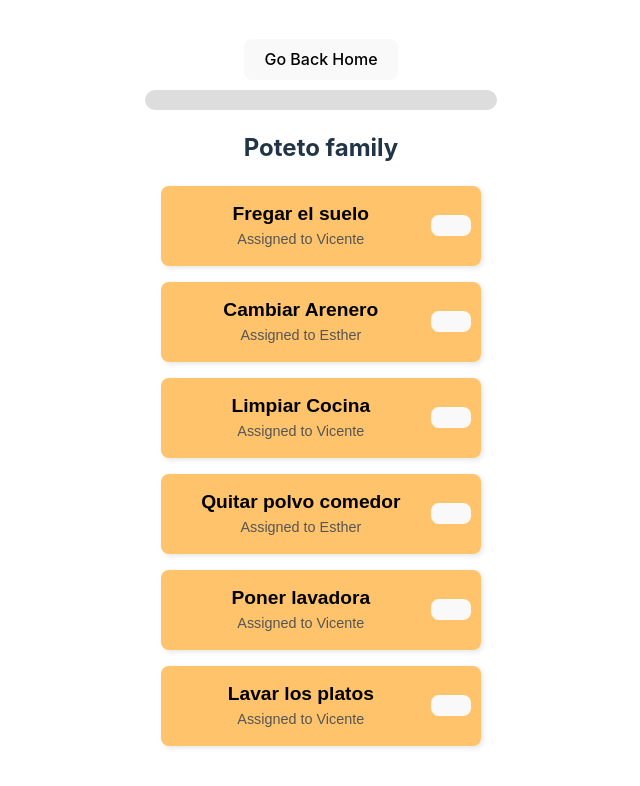
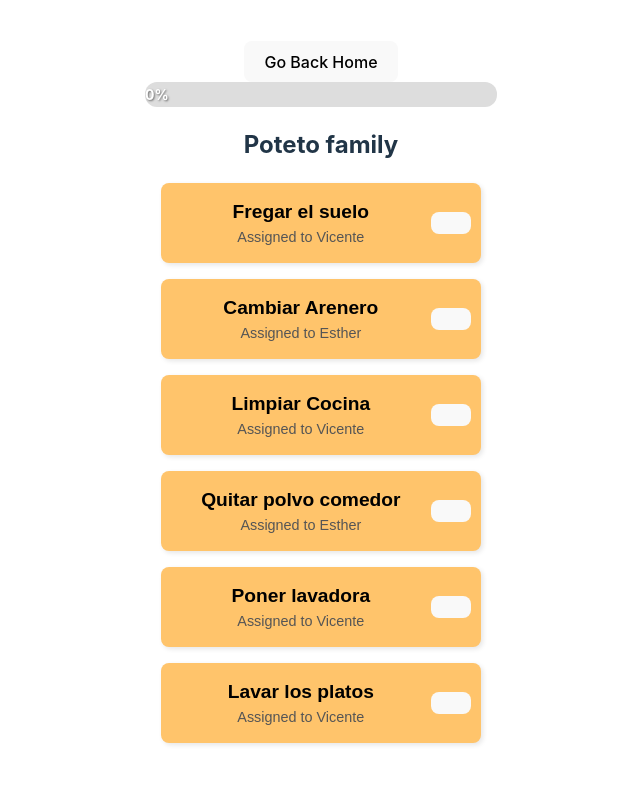
Before and after one commit to MemoryLeakInc/KuniLingo, a React (Vite) app: page /task-board-test in a window 1280 px wide. Shown: the top 786 px of the page, without its empty margins (319-959 px from the left). Built offline with nearby package versions, Linux system fonts and the light colour scheme.

Commit message:
add conditional style to progressbar

```diff
--- a/src/components/ProgressBar/ProgressBar.css
+++ b/src/components/ProgressBar/ProgressBar.css
@@ -1,10 +1,9 @@
 .progress-bar-container {
     width: 100%;
-    height: 20px;
+    height: 25px;
     background-color: #ddd;
-    border-radius: 10px;
+    border-radius: 12px;
     position: relative;
-    margin: 10px 0;
     overflow: hidden;
 }
 
@@ -12,10 +11,31 @@
     height: 100%;
     background-color: #4caf50;
     transition: width 0.3s ease-in-out;
+    display: flex;
+    align-items: center;
+    justify-content: center;
+    border-radius: 12px;
 }
 
 .progress-text {
+    font-size: 14px;
+    font-weight: bold;
+    color: white;
+    text-shadow: 1px 1px 2px rgba(0, 0, 0, 0.5);
+    width: 100%;
     text-align: center;
-    font-size: 14px;
-    margin-top: 5px;
 }
+
+/* Si el progreso es muy bajo, cambiar el color del texto */
+.progress-bar:has(.progress-text) {
+    color: white;
+}
+
+/* Ajuste de texto cuando el progreso es menor al 20% */
+.progress-bar-container .progress-bar span {
+    color: white;
+}
+
+.progress-bar-container .progress-bar span:before {
+    content: attr(data-progress);
+}
--- a/src/components/ProgressBar/ProgressBar.jsx
+++ b/src/components/ProgressBar/ProgressBar.jsx
@@ -2,13 +2,18 @@ import "./ProgressBar.css";
 
 export const ProgressBar = ({ completedTasks, totalTasks }) => {
     const progress = totalTasks === 0 ? 0 : (completedTasks / totalTasks) * 100;
+    const progressBarColor = progress === 100? "green" : "#40c2ee";
 
     return (
         <div className="progress-bar-container">
-            <div className="progress-bar" style={{ width: `${progress}%` }}>
+            <div className="progress-bar" style={{
+                width: `${progress}%` ,
+                backgroundColor: progressBarColor
+            }}>
+                <span className="progress-text">
+                    {Math.round(progress)}%
+                </span>
             </div>
-            <p className="progress-text">{completedTasks} / {totalTasks}</p>
-
         </div>
     )
 }
```
